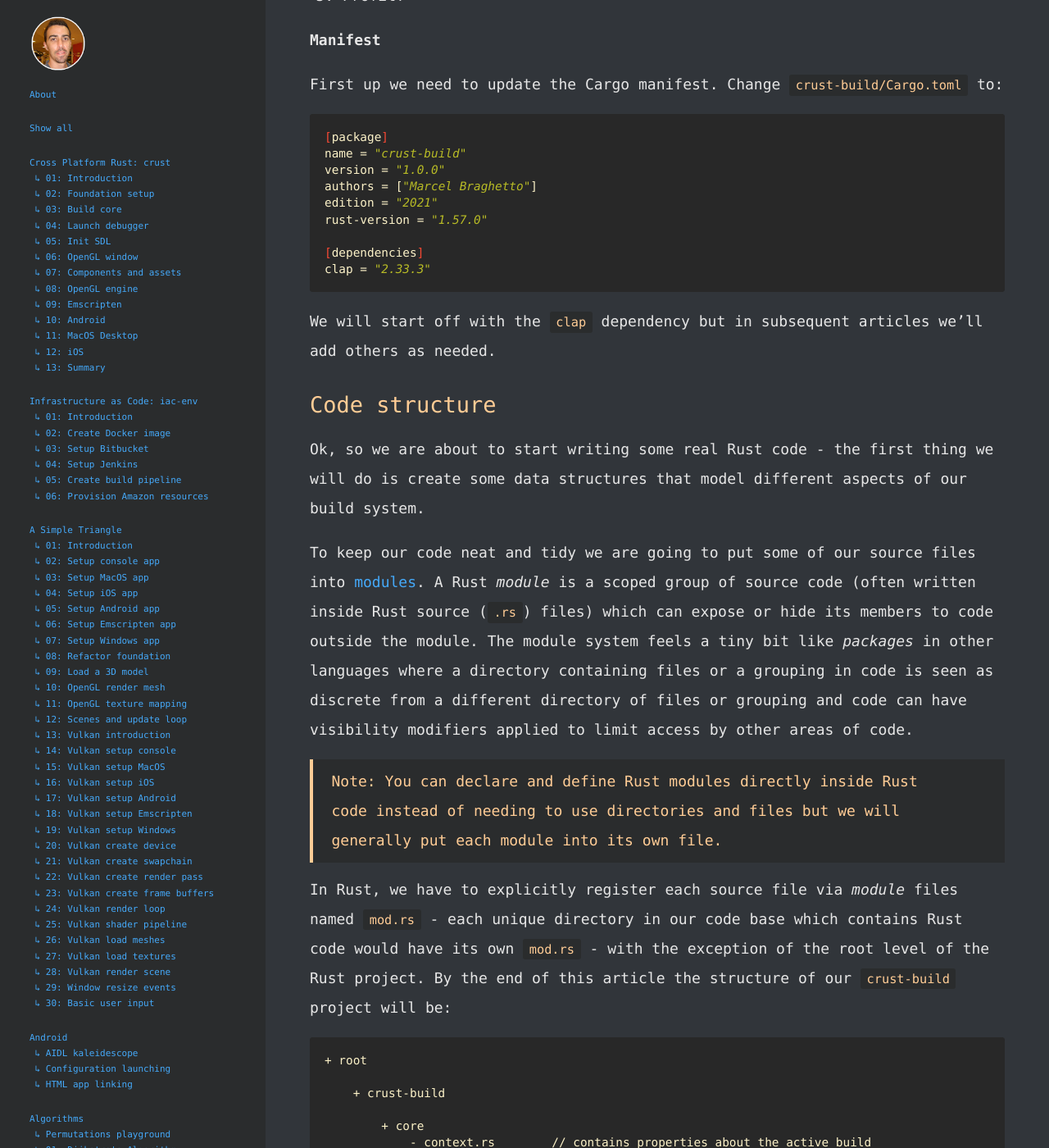
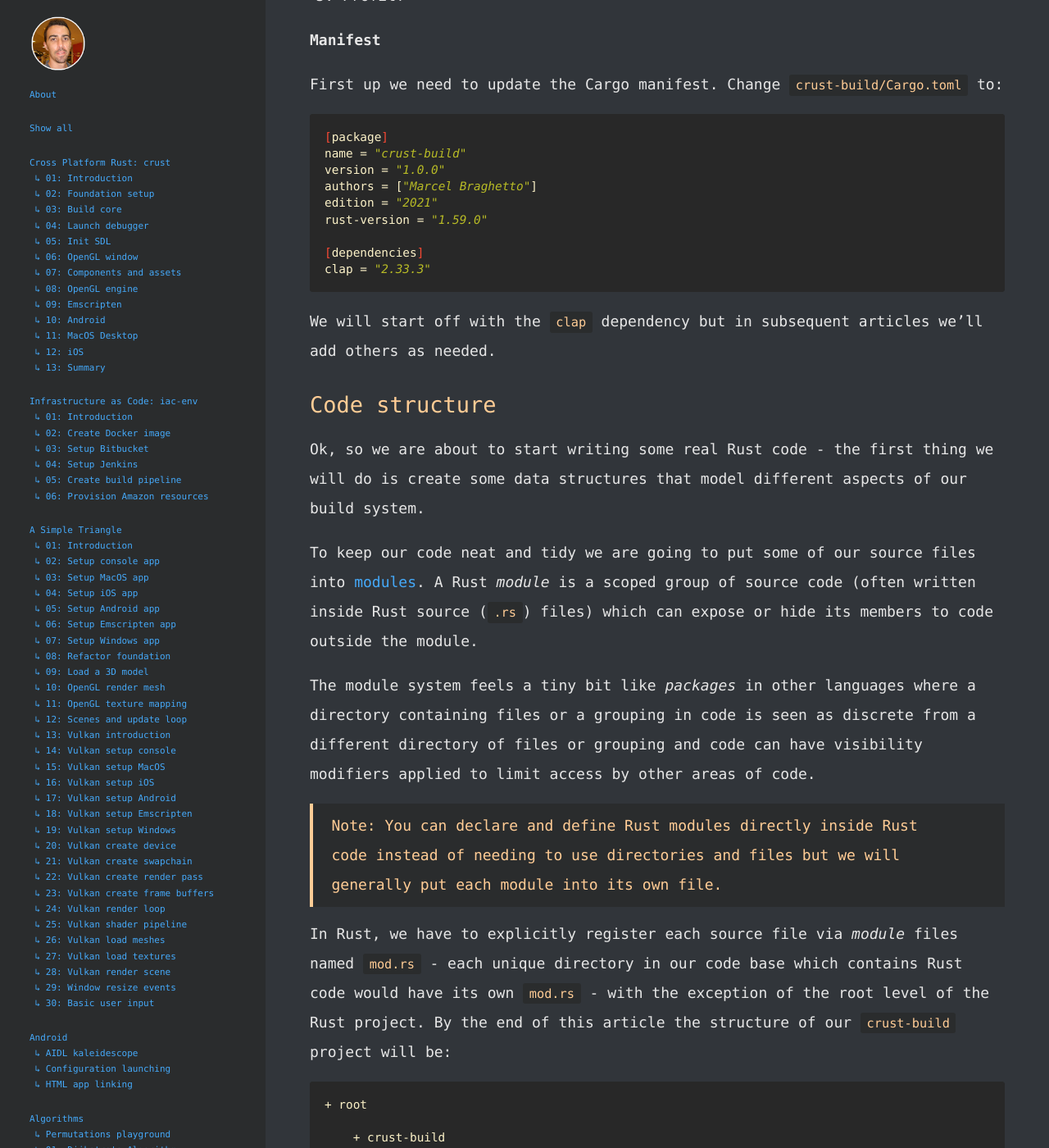
Before and after one commit to MarcelBraghetto/marcelbraghetto.github.io, a Jekyll site: the page built from _posts/crust/2022-01-24-part-03.md, in a window 1280 px wide and 1400 px high, scrolled down 1470 px. Shown: the whole window at 82% size. Built offline with Jekyll 4.4.1, drawn with Linux system fonts in a browser that asks for light colours.

Commit message:
Minor editorial tweaks.

```diff
--- a/_posts/crust/2022-01-24-part-03.md
+++ b/_posts/crust/2022-01-24-part-03.md
@@ -34,7 +34,7 @@ name = "crust-build"
 version = "1.0.0"
 authors = ["Marcel Braghetto"]
 edition = "2021"
-rust-version = "1.57.0"
+rust-version = "1.59.0"
 
 [dependencies]
 clap = "2.33.3"
@@ -46,7 +46,9 @@ We will start off with the `clap` dependency but in subsequent articles we'll ad
 
 Ok, so we are about to start writing some real Rust code - the first thing we will do is create some data structures that model different aspects of our build system.
 
-To keep our code neat and tidy we are going to put some of our source files into [modules](https://doc.rust-lang.org/reference/items/modules.html). A Rust *module* is a scoped group of source code (often written inside Rust source (`.rs`) files) which can expose or hide its members to code outside the module. The module system feels a tiny bit like *packages* in other languages where a directory containing files or a grouping in code is seen as discrete from a different directory of files or grouping and code can have visibility modifiers applied to limit access by other areas of code.
+To keep our code neat and tidy we are going to put some of our source files into [modules](https://doc.rust-lang.org/reference/items/modules.html). A Rust *module* is a scoped group of source code (often written inside Rust source (`.rs`) files) which can expose or hide its members to code outside the module.
+
+The module system feels a tiny bit like *packages* in other languages where a directory containing files or a grouping in code is seen as discrete from a different directory of files or grouping and code can have visibility modifiers applied to limit access by other areas of code.
 
 > Note: You can declare and define Rust modules directly inside Rust code instead of needing to use directories and files but we will generally put each module into its own file.
 
```
Also changed, not shown: _posts/crust/2022-01-15-part-01.md (+5 -3 lines).
